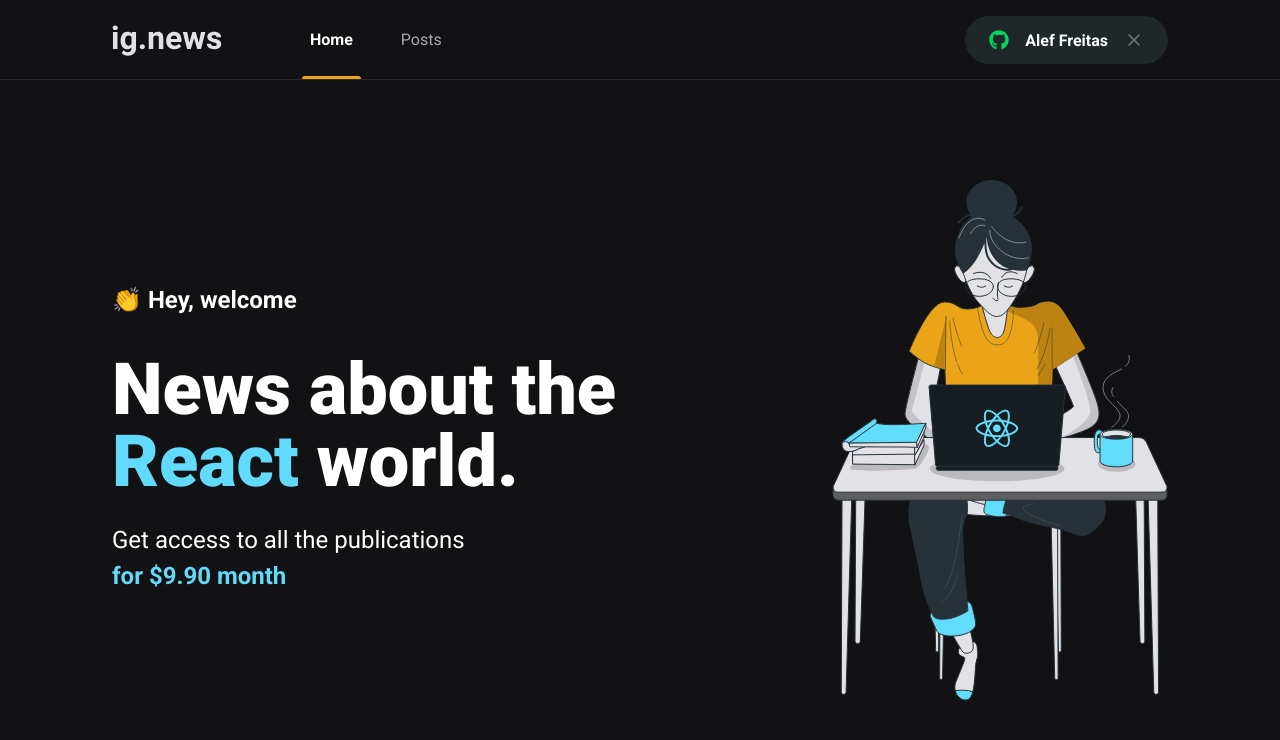
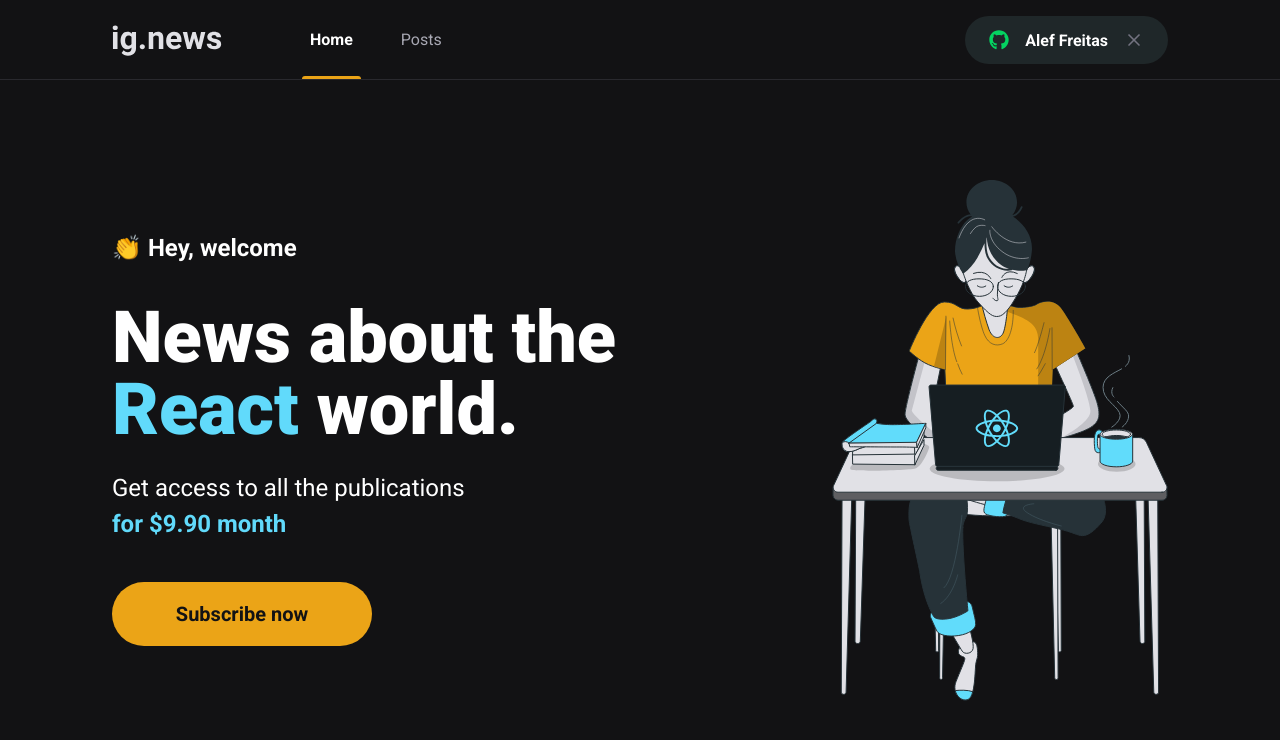
Before and after one commit to aleffreitas/ignews, a Next.js app: page / in a window 1280 px wide. Shown: the top 740 px of the page. Built offline with nearby package versions, Linux system fonts and the light colour scheme.

Commit message:
Criado componente SubscribeButton

```diff
--- /dev/null
+++ b/src/components/SubcribeButton/index.tsx
@@ -0,0 +1,12 @@
+import styles from './styles.module.scss';
+
+export function SubscribeButton(){
+    return(
+        <button
+            type="button"
+            className={styles.subscribeButton}
+        >
+            Subscribe now
+        </button>
+    );
+}
--- /dev/null
+++ b/src/components/SubcribeButton/styles.module.scss
@@ -0,0 +1,20 @@
+.subscribeButton{
+    height: 4rem;
+    width: 260px;
+    border: 0;
+    border-radius: 2rem;
+    background: var(--yellow-500);
+    color: var(--gray-900);
+    font-size: 1.25rem;
+    font-weight: bold;
+
+    display: flex;
+    align-items: center;
+    justify-content: center;
+
+    transition: filter 0.2s;
+
+    &:hover{
+        filter: brightness(0.8);
+    }
+}
--- a/src/pages/home.module.scss
+++ b/src/pages/home.module.scss
@@ -39,4 +39,9 @@
         }
     }
 
+    /*----Button Subscribe----*/
+
+    button{
+        margin-top: 2.5rem;
+    }
 }
--- a/src/pages/index.tsx
+++ b/src/pages/index.tsx
@@ -1,4 +1,5 @@
 import Head from 'next/head';
+import { SubscribeButton } from '../components/SubcribeButton';
 
 import styles from './home.module.scss';
 
@@ -17,6 +18,7 @@
             Get access to all the publications <br />
             <span>for $9.90 month</span>
           </p>
+          <SubscribeButton />
         </section>
 
 
```
